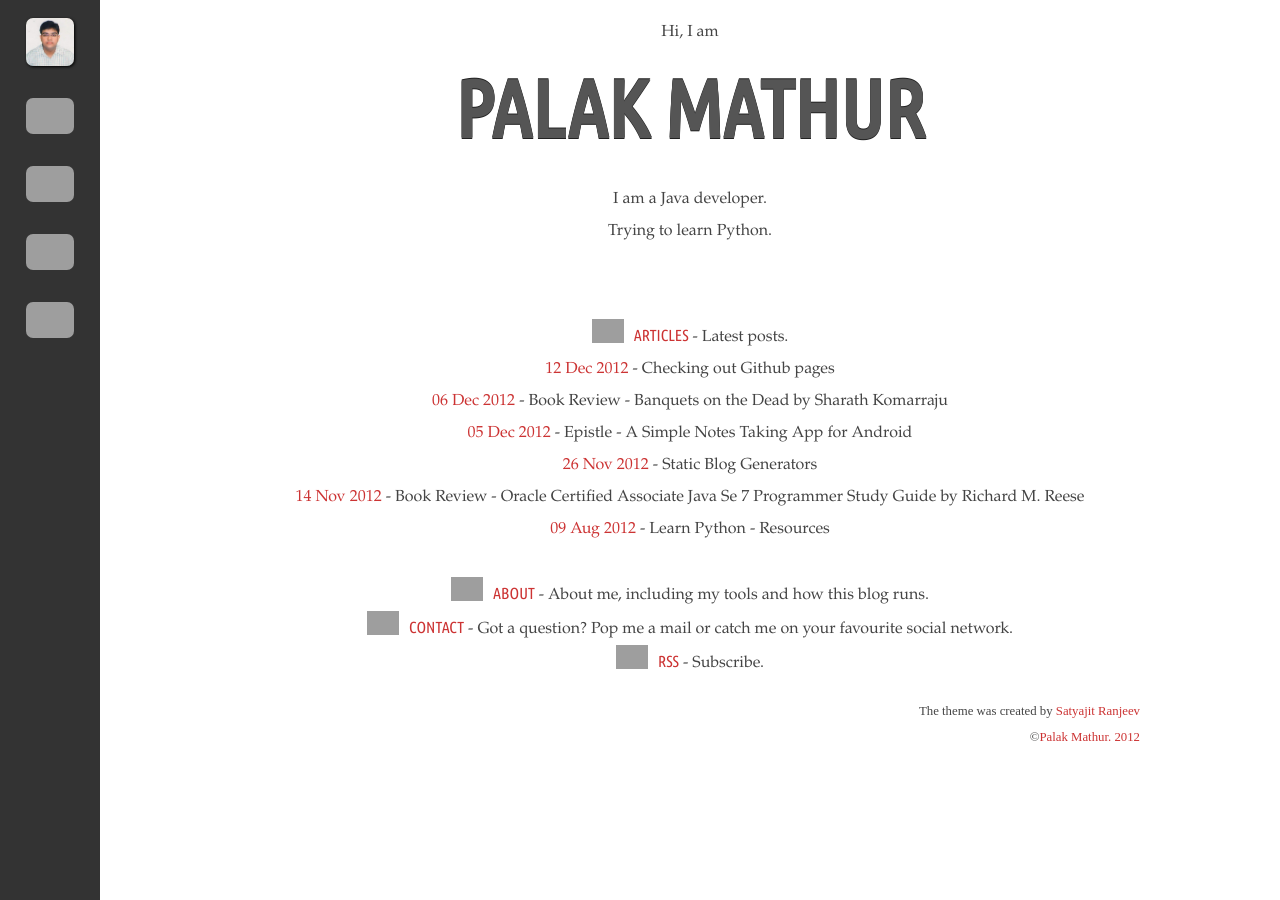
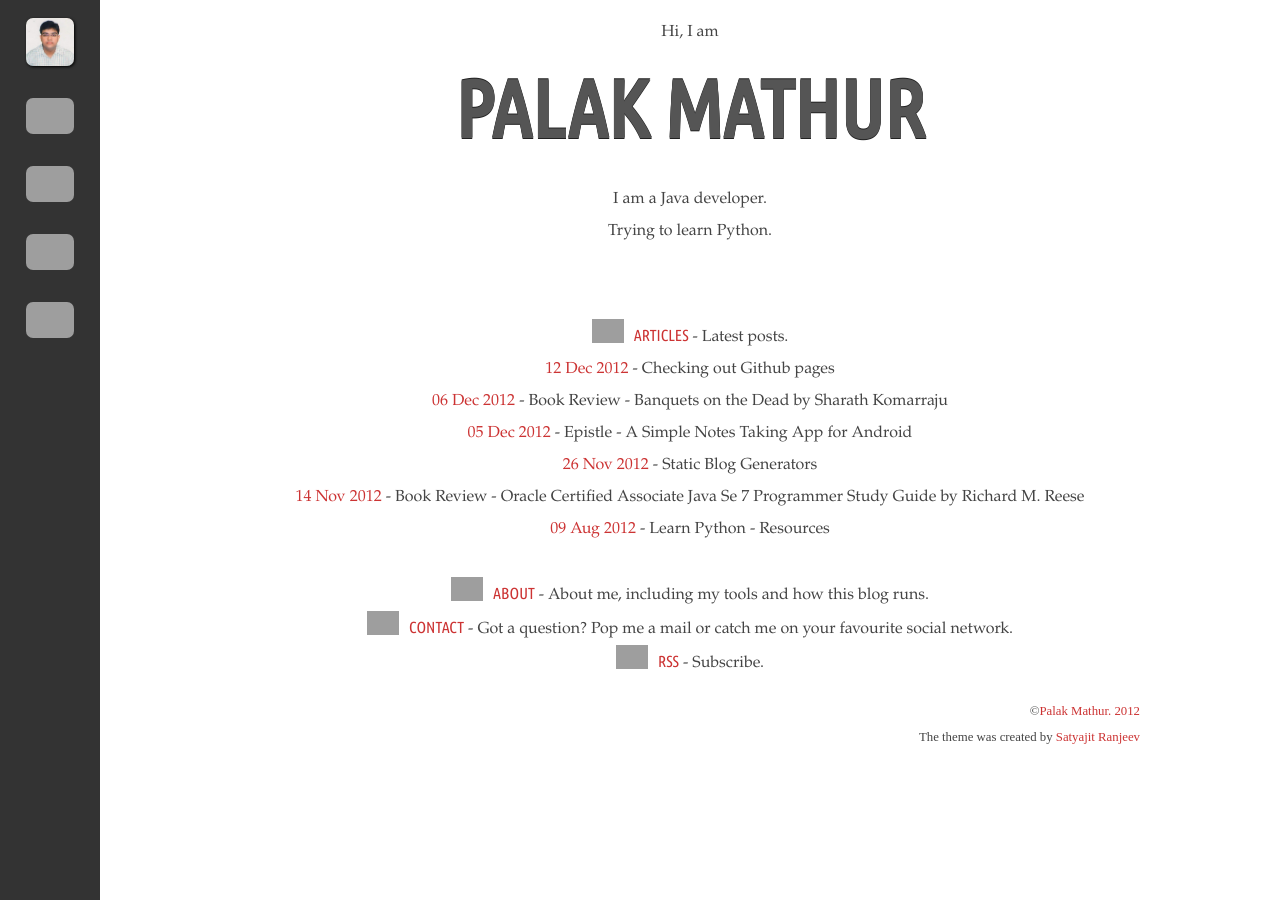
Before and after one commit to palakmathur/palakmathur_old_website, a Jekyll site: the page built from index.html, in a window 1280 px wide, cut to the strip 0-900 px from the top of the page. Built offline with Jekyll 4.4.1, drawn with Linux system fonts in a browser that asks for light colours; some web fonts are replaced; grey boxes are pictures that could not be loaded.

```diff
--- a/index.html
+++ b/index.html
@@ -31,6 +31,6 @@
 
 <!-- #footer -->
 <div id="footer">
-The theme was created by <a href="http://satyajit.ranjeev.in">Satyajit Ranjeev</a> <br>
-&copy;<a href="http://palakmathur.github.com">Palak Mathur. 2012</a>
+&copy;<a href="http://palakmathur.github.com">Palak Mathur. 2012</a><br>
+The theme was created by <a href="http://satyajit.ranjeev.in">Satyajit Ranjeev</a>
 </div><!-- #footer end -->
```
